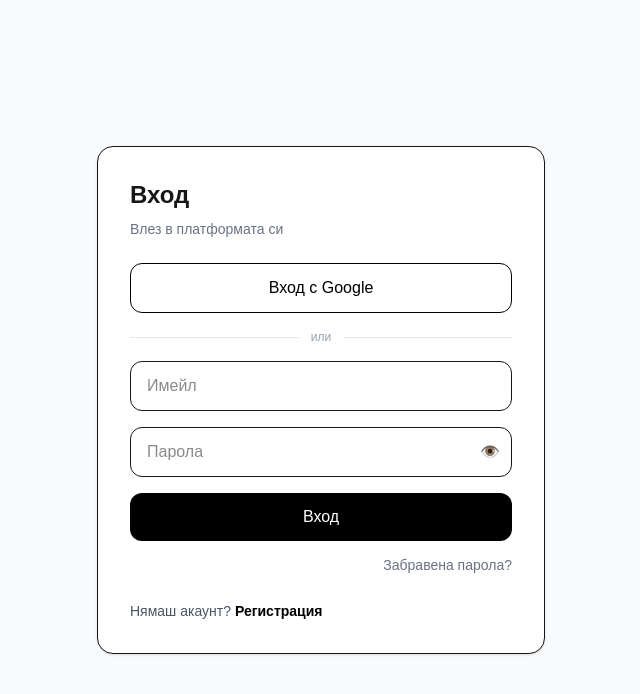
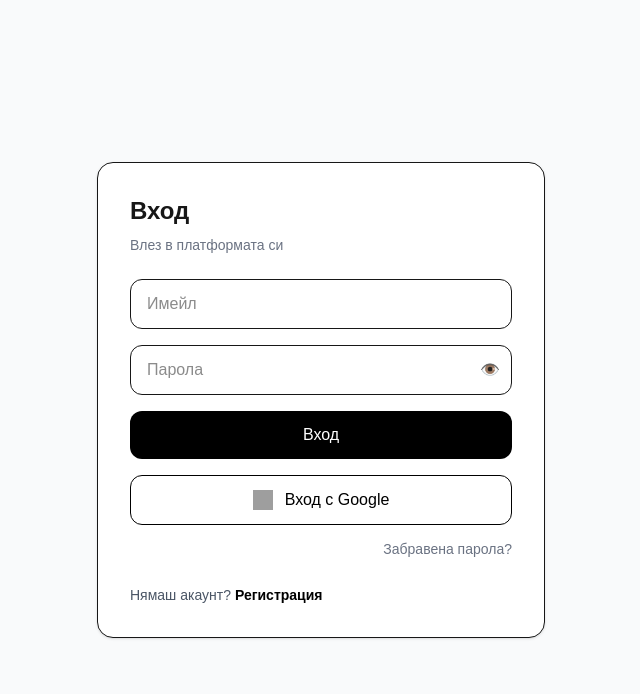
Before and after one commit to celevra-coder/ai-smm-platform, a Next.js app: page /login in a window 1280 px wide. Shown: the top 694 px of the page, without its empty margins (319-959 px from the left). Built offline with nearby package versions, Linux system fonts and the light colour scheme; no server answers; grey boxes are pictures that could not be loaded.

Commit message:
style google login button

```diff
--- a/app/login/page.tsx
+++ b/app/login/page.tsx
@@ -65,20 +65,7 @@ const [showPassword, setShowPassword] = useState(false);
         <p className="text-sm text-gray-500 mb-6">
           Влез в платформата си
         </p>
-        <button
-          type="button"
-          onClick={handleGoogleLogin}
-          disabled={loading}
-          className="mb-4 w-full rounded-xl border bg-white py-3 font-medium text-black hover:bg-gray-50 disabled:opacity-50"
-        >
-          Вход с Google
-        </button>
 
-        <div className="mb-4 flex items-center gap-3">
-          <div className="h-px flex-1 bg-gray-200" />
-          <span className="text-xs text-gray-400">или</span>
-          <div className="h-px flex-1 bg-gray-200" />
-        </div>
         <form onSubmit={handleLogin} className="space-y-4">
           <input
             type="email"
@@ -116,6 +103,21 @@ const [showPassword, setShowPassword] = useState(false);
             {loading ? "Влизане..." : "Вход"}
           </button>
         </form>
+        <div className="mt-4">
+  <button
+    type="button"
+    onClick={handleGoogleLogin}
+    disabled={loading}
+    className="flex w-full items-center justify-center gap-3 rounded-xl border bg-white py-3 font-medium text-black hover:bg-gray-50 disabled:opacity-50"
+  >
+    <img
+      src="https://www.svgrepo.com/show/475656/google-color.svg"
+      alt="Google"
+      className="h-5 w-5"
+    />
+    Вход с Google
+  </button>
+</div>
 
 <div className="mt-3 text-right">
   <Link
```
